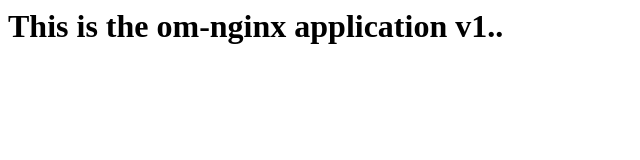
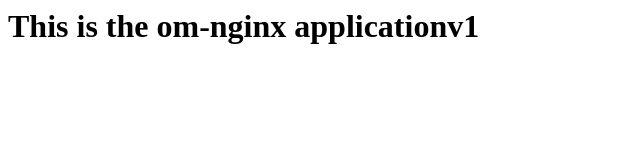
Before and after one commit to pikkilichakri/Dockerfiles, a plain HTML site: page DEPLOYMENT/index.html in a window 1280 px wide. Shown: the full height of the page, 0-640 px from the left. Drawn offline with Linux system fonts and the light colour scheme.

Commit message:
om-docker

```diff
--- a/DEPLOYMENT/index.html
+++ b/DEPLOYMENT/index.html
@@ -1 +1 @@
-<h1>This is the om-nginx application v1..</h1>
+<h1>This is the om-nginx applicationv1</h1>
```
Also changed, not shown: 1 other file.
